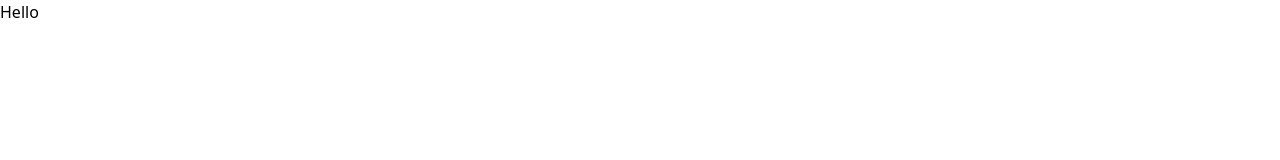
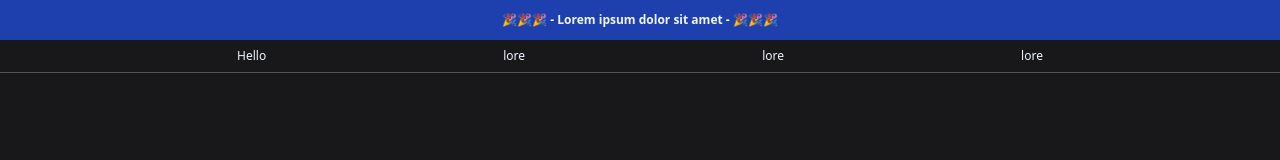
Before and after one commit to Steve05h20/steve05h20.github.io, a website: page index.html in a window 1280 px wide. Drawn offline with nearby package versions, Linux system fonts and the light colour scheme.

Commit message:
Création du header

```diff
--- a/index.html
+++ b/index.html
@@ -8,10 +8,16 @@
     <script src="https://cdn.tailwindcss.com"></script>
 </head>
 
-<body>
-    <header>
-        <h1>Hello</h1>
+<body class="bg-zinc-900 text-xs text-blue-50">
+    <header class="bg-blue-700  hover:bg-blue-800   text-center">
+        <p class="p-3 hover:font-bold transition-all">🎉🎉🎉 - Lorem ipsum dolor sit amet - 🎉🎉🎉</p>
 
+        <nav class="bg-zinc-900 border-b border-zinc-600 flex justify-evenly py-2 text-xs">
+            <h1 class="font-medium">Hello</h1>
+            <a href="">lore</a>
+            <a href="">lore</a>
+            <a href="">lore</a>
+        </nav>
     </header>
 </body>
 
```
